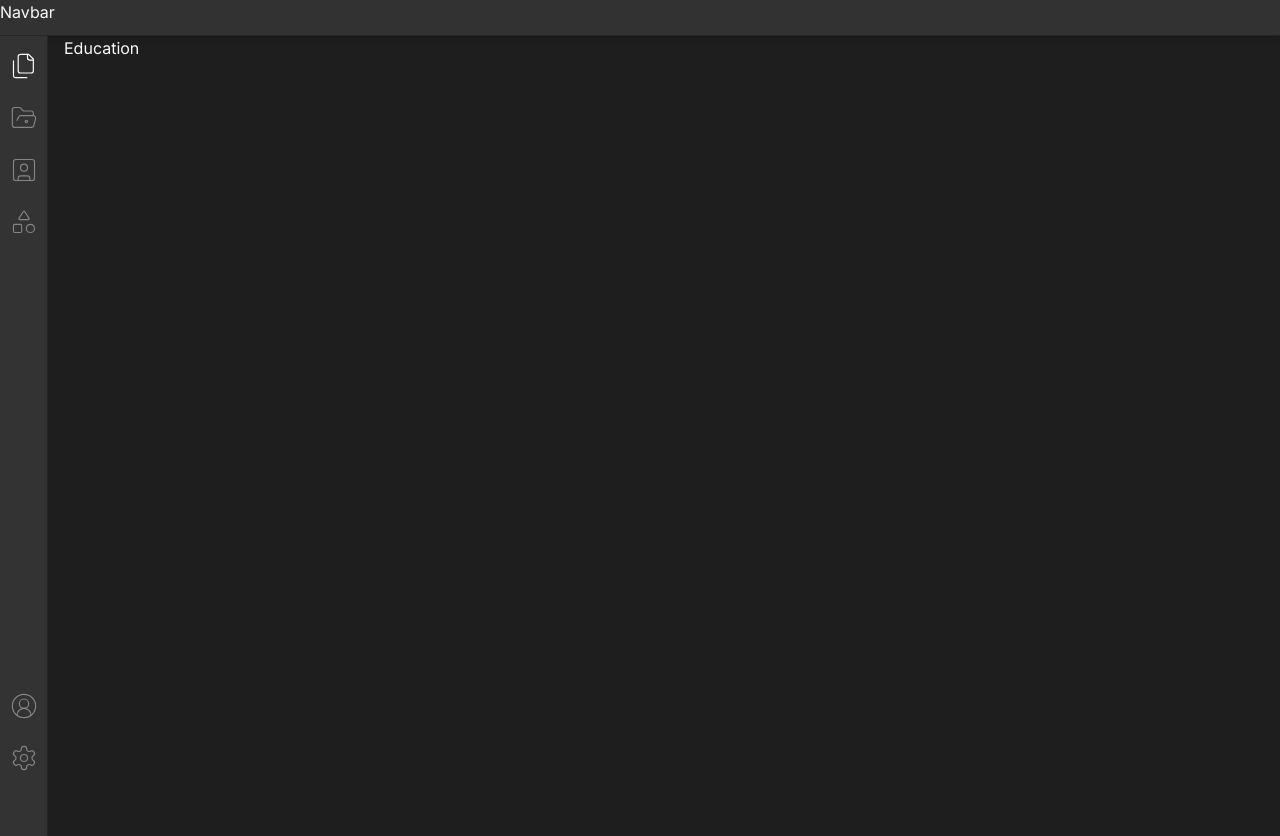
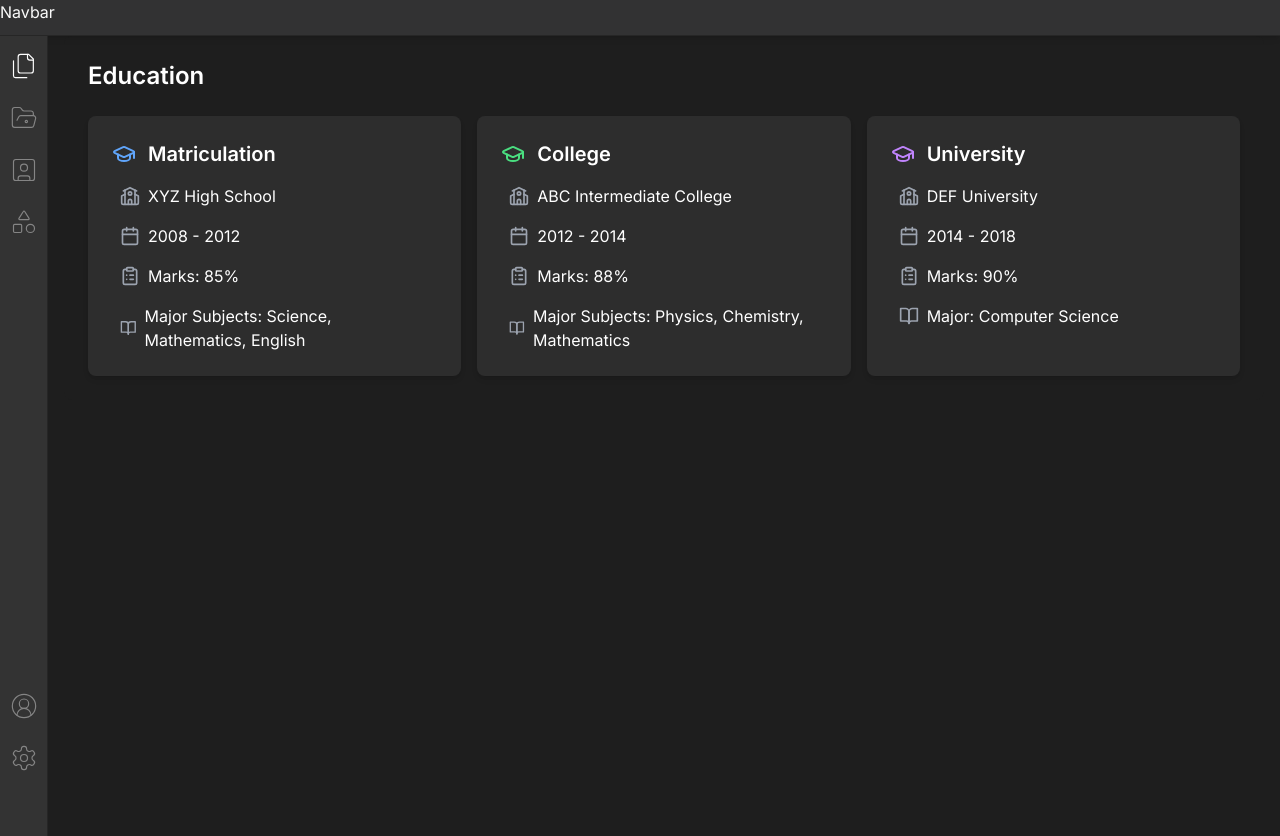
Before and after one commit to aziz-codes/azizcodes, a Next.js app: page /education in a window 1280 px wide. Built offline with nearby package versions, Linux system fonts and the light colour scheme.

Commit message:
working on eduction

```diff
--- a/app/(about)/education/page.tsx
+++ b/app/(about)/education/page.tsx
@@ -1,7 +1,97 @@
-import React from "react";
+import {
+  GraduationCap,
+  School,
+  Calendar,
+  ClipboardList,
+  BookOpen,
+} from "lucide-react";
 
-const Education = () => {
-  return <div>Education</div>;
+const EducationSection = () => {
+  return (
+    <div className="bg-[#1E1E1E] text-white p-6 rounded-lg">
+      <h2 className="text-2xl font-semibold mb-6">Education</h2>
+
+      <div className="grid grid-cols-1 sm:grid-cols-2 lg:grid-cols-3 gap-4">
+        {/* Matric */}
+        <div className="bg-[#2D2D2D] p-6 rounded-lg shadow-md">
+          <div className="flex items-center space-x-3 mb-4">
+            <GraduationCap className="w-6 h-6 text-blue-400" />
+            <h3 className="text-xl font-semibold">Matriculation</h3>
+          </div>
+          <div className="ml-2 space-y-4">
+            <div className="flex items-center space-x-2">
+              <School className="w-5 h-5 text-gray-400" />
+              <p>XYZ High School</p>
+            </div>
+            <div className="flex items-center space-x-2 mt-1">
+              <Calendar className="w-5 h-5 text-gray-400" />
+              <p>2008 - 2012</p>
+            </div>
+            <div className="flex items-center space-x-2 mt-1">
+              <ClipboardList className="w-5 h-5 text-gray-400" />
+              <p>Marks: 85%</p>
+            </div>
+            <div className="flex items-center space-x-2 mt-1">
+              <BookOpen className="w-5 h-5 text-gray-400" />
+              <p>Major Subjects: Science, Mathematics, English</p>
+            </div>
+          </div>
+        </div>
+
+        {/* College */}
+        <div className="bg-[#2D2D2D] p-6 rounded-lg shadow-md">
+          <div className="flex items-center space-x-3 mb-4">
+            <GraduationCap className="w-6 h-6 text-green-400" />
+            <h3 className="text-xl font-semibold">College</h3>
+          </div>
+          <div className="ml-2 space-y-4">
+            <div className="flex items-center space-x-2">
+              <School className="w-5 h-5 text-gray-400" />
+              <p>ABC Intermediate College</p>
+            </div>
+            <div className="flex items-center space-x-2 mt-1">
+              <Calendar className="w-5 h-5 text-gray-400" />
+              <p>2012 - 2014</p>
+            </div>
+            <div className="flex items-center space-x-2 mt-1">
+              <ClipboardList className="w-5 h-5 text-gray-400" />
+              <p>Marks: 88%</p>
+            </div>
+            <div className="flex items-center space-x-2 mt-1">
+              <BookOpen className="w-5 h-5 text-gray-400" />
+              <p>Major Subjects: Physics, Chemistry, Mathematics</p>
+            </div>
+          </div>
+        </div>
+
+        {/* University */}
+        <div className="bg-[#2D2D2D] p-6 rounded-lg shadow-md">
+          <div className="flex items-center space-x-3 mb-4">
+            <GraduationCap className="w-6 h-6 text-purple-400" />
+            <h3 className="text-xl font-semibold">University</h3>
+          </div>
+          <div className="ml-2 space-y-4">
+            <div className="flex items-center space-x-2">
+              <School className="w-5 h-5 text-gray-400" />
+              <p>DEF University</p>
+            </div>
+            <div className="flex items-center space-x-2 mt-1">
+              <Calendar className="w-5 h-5 text-gray-400" />
+              <p>2014 - 2018</p>
+            </div>
+            <div className="flex items-center space-x-2 mt-1">
+              <ClipboardList className="w-5 h-5 text-gray-400" />
+              <p>Marks: 90%</p>
+            </div>
+            <div className="flex items-center space-x-2 mt-1">
+              <BookOpen className="w-5 h-5 text-gray-400" />
+              <p>Major: Computer Science</p>
+            </div>
+          </div>
+        </div>
+      </div>
+    </div>
+  );
 };
 
-export default Education;
+export default EducationSection;
```
